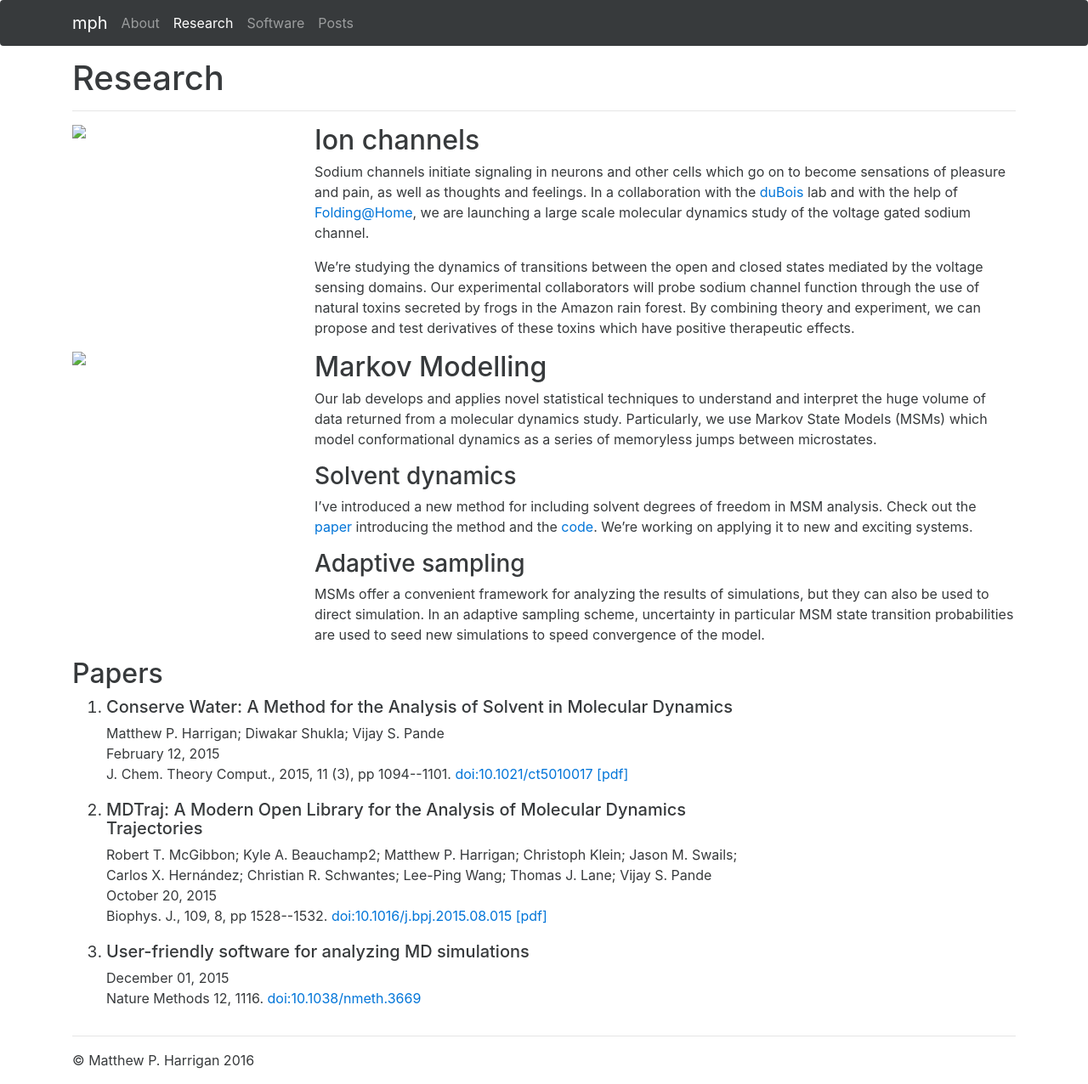
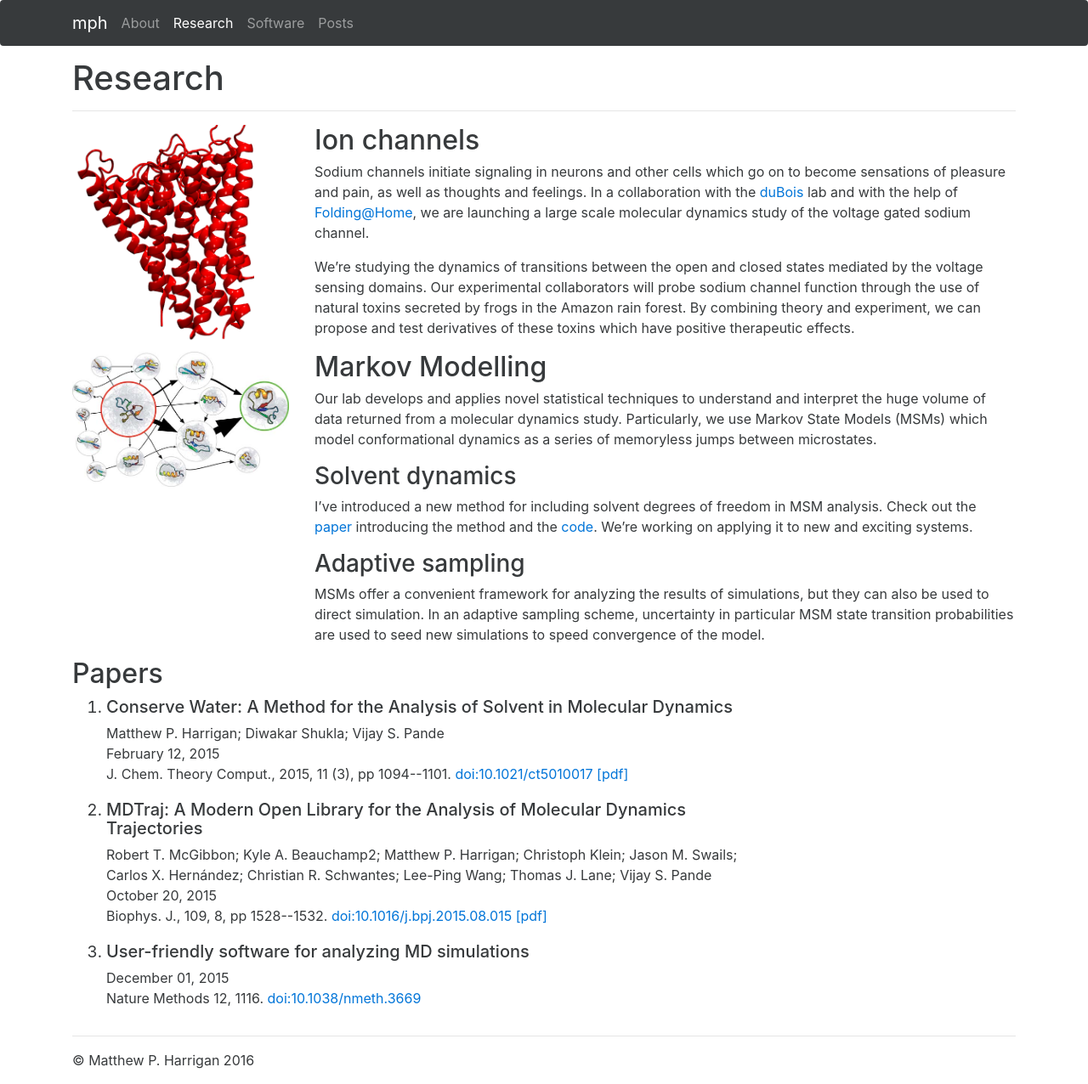
Before and after one commit to mpharrigan/mpharrigan.github.io, a Jekyll site: the page built from research/index.html, in a window 1280 px wide. Shown: the whole page at 85% size. Built offline with Jekyll 4.4.1, drawn with Linux system fonts in a browser that asks for light colours.

Commit message:
Move data around

```diff
--- a/index.html
+++ b/index.html
@@ -8,11 +8,11 @@ title: Matthew Harrigan
     <div class="row">
       <div class="col-sm-8">
         <h1 class="display-4">Matthew P. Harrigan</h1>
-        {{ site.data.content.index.jumbo | markdownify }}
+        {{ site.data.index.jumbo | markdownify }}
         <p><a href="{{site.url}}/about/">Read more &raquo;</a></p>
       </div>
       <div class="col-sm-4">
-        <img src="{{site.url}}/assets/{{site.data.content.index.image}}"
+        <img src="{{site.url}}/assets/{{site.data.index.image}}"
              class="img-fluid"/>
       </div>
     </div>
@@ -21,7 +21,7 @@ title: Matthew Harrigan
 
 <div class="container">
   <div class="row">
-    {% for blurb in site.data.content.index.blurbs %}
+    {% for blurb in site.data.index.blurbs %}
     <div class="col-md-4">
       <h2>{{ blurb.title }}</h2>
       {{ blurb.text | markdownify }}
--- a/research/index.html
+++ b/research/index.html
@@ -5,10 +5,10 @@ active: research
 ---
 
 <!-- see _data/content/research.yaml for content -->
-{% for cont in site.data.content.research %}
+{% for cont in site.data.research %}
 <div class="row">
   <div class="col-sm-3">
-    <img src="{{site.url}}/assets/{{cont.image}}" class="img-fluid" />
+    <img src="{{cont.image}}" class="img-fluid" />
   </div>
   <div class="col-sm-9">
     <h2>{{cont.title}}</h2>
--- a/software/index.md
+++ b/software/index.html
@@ -5,7 +5,7 @@ active: software
 ---
 
 <!-- see _data/content/software.yaml for content -->
-{% for cont in site.data.content.software %}
+{% for cont in site.data.software %}
 <div class="row">
   <div class="col-lg-2 col-sm-3">
     <img src="{{cont.image}}" class="img-fluid" />
```
Also changed, not shown: _data/index.yaml (renamed from _data/content/index.yaml), _data/research.yaml (renamed from _data/content/research.yaml), _data/software.yaml (renamed from _data/content/software.yaml).
